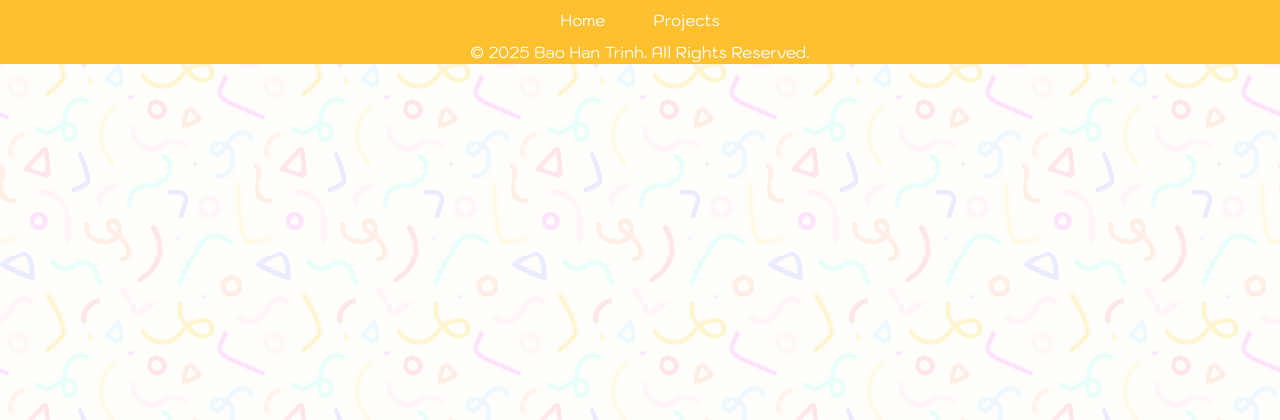
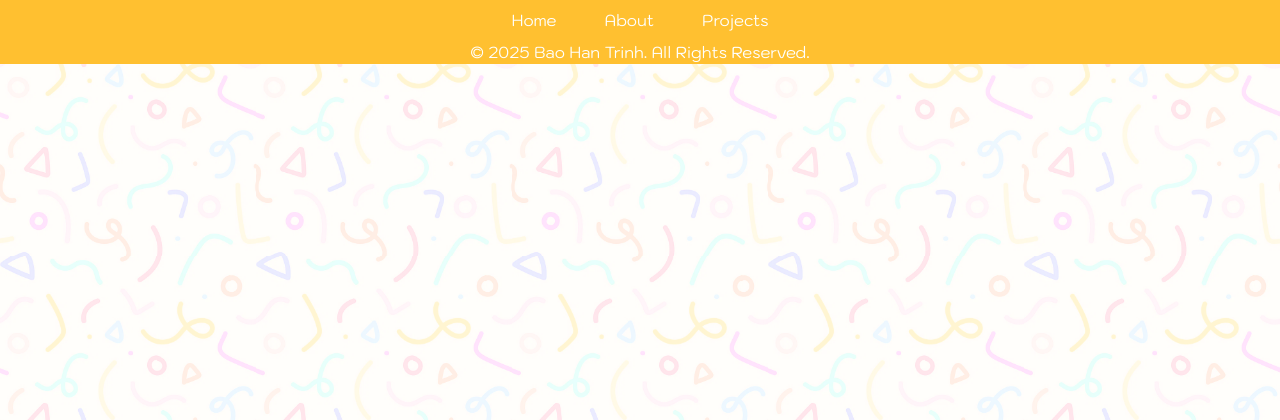
Before and after one commit to fweamy/portfolio-website, a Flask app: template templates/layout.html in a window 1280 px wide. Shown: the top 420 px of the page. Run offline with Flask 3, Linux system fonts and the light colour scheme; the template is opened without the code that fills it, so the values that code supplies are empty; some libraries are stand-ins or nearby versions.

Commit message:
Add About Me section

```diff
--- a/templates/layout.html
+++ b/templates/layout.html
@@ -19,7 +19,8 @@
             </button>
             <div class="collapse navbar-collapse justify-content-center" id="navbarNav">
                 <ul class="navbar-nav">
-                    <li class="nav-item active mx-4"><a class="nav-text" href="index.html">Home</a></li>
+                    <li class="nav-item active mx-4"><a class="nav-text" href="/">Home</a></li>
+                    <li class="nav-item mx-4"><a class="nav-text" href="#about">About</a></li>
                     <li class="nav-item mx-4"><a class="nav-text" href="#projects">Projects</a></li>
                 </ul>
             </div>
```
